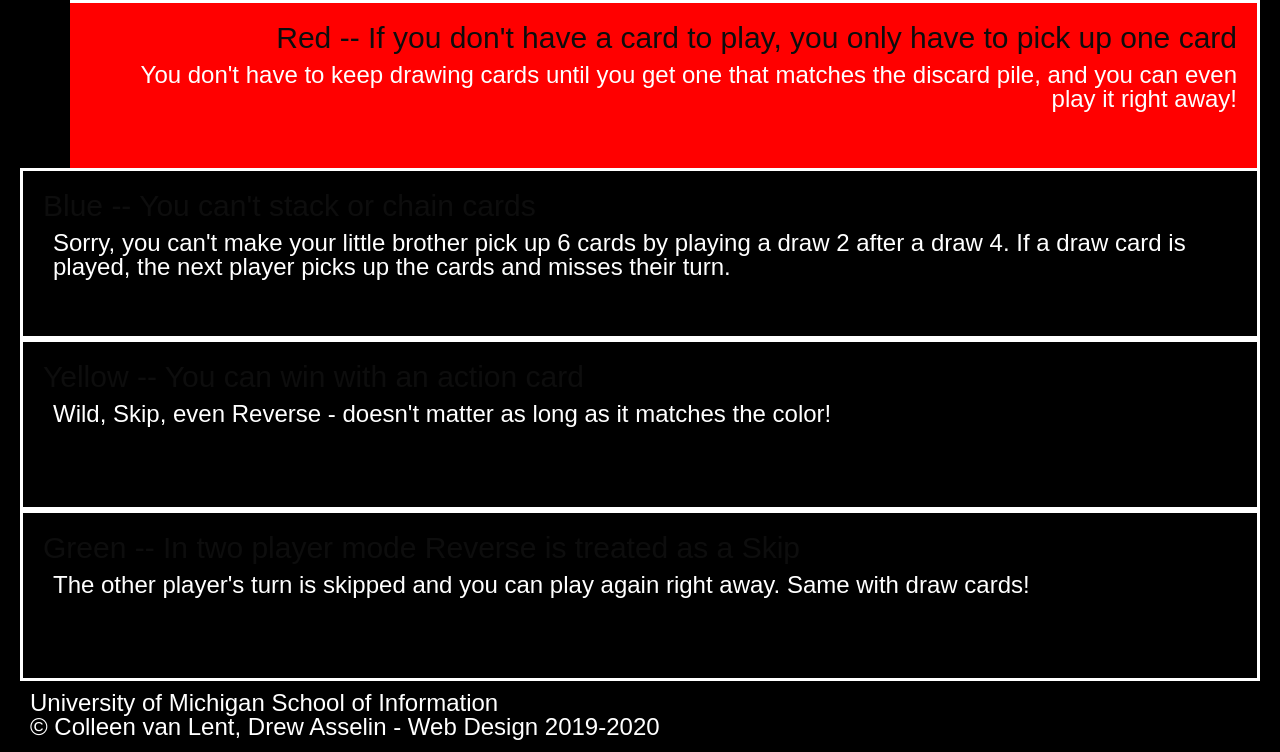
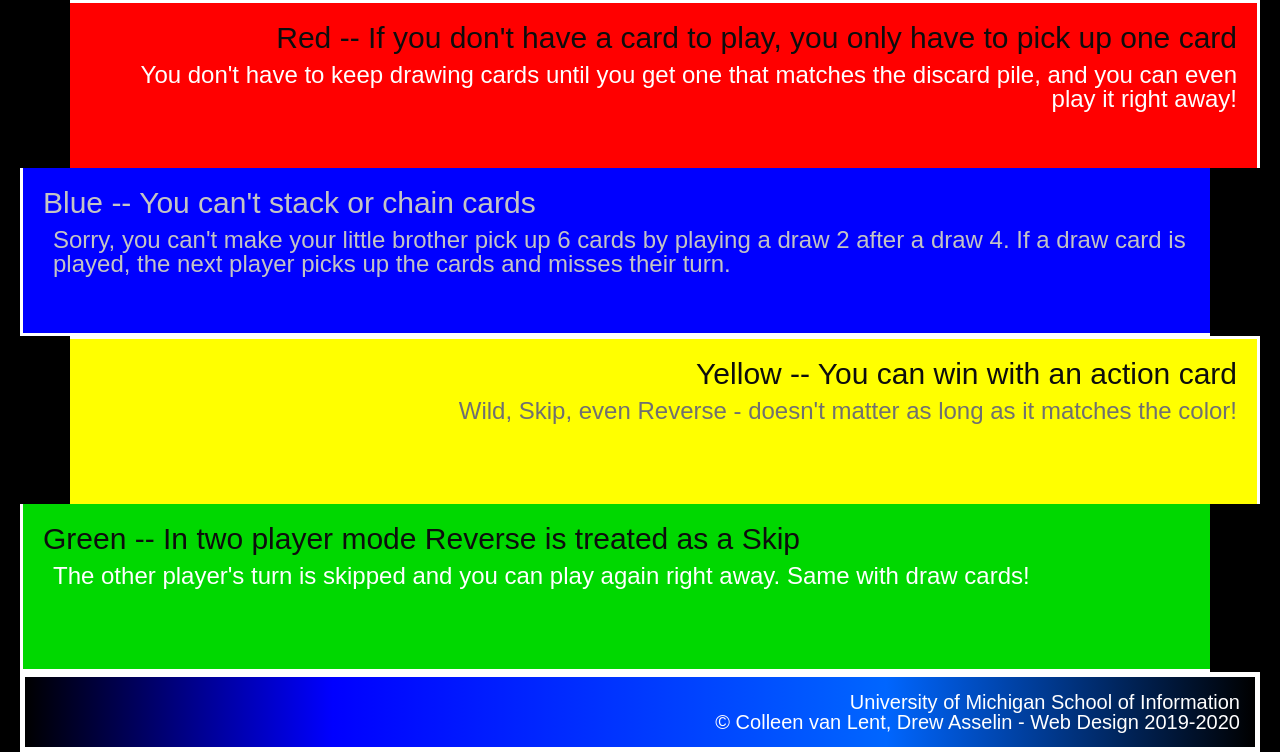
Before and after one commit to DiurnalDays/CSS_Practice, a plain HTML site: page hw3_simple_css-main/index.html in a window 1280 px wide. Shown: the part 528-1280 px from the top of the page. Drawn offline with Linux system fonts and the light colour scheme.

Commit message:
Add files via upload

```diff
--- a/hw3_simple_css-main/css/style.css
+++ b/hw3_simple_css-main/css/style.css
@@ -1,3 +1,8 @@
+.introduction{
+    border-radius:15px;
+    margin-top:15px;
+    line-height:2;
+}
 body{
     font-family:Arial, Verdana, sans-serif;
     background-color: #000000;
@@ -23,17 +28,13 @@ p{
 img{
     width:250px;
     display:block;
+    margin:auto;
     border: 10px dotted #FFFFFF;
 }
 div{
     min-height:125px;
     padding:20px;
     border: 3px solid #FFFFFF;
-}
-.introduction{
-    border-radius:15px;
-    margin-top:15px;
-    line-height:2;
 }
 .red{
     background:#ff0000;
@@ -42,3 +43,34 @@ div{
     border-bottom:2px;
     border-left:5px;
 }
+.blue{
+    background:#0000FF;
+    text-align:left;
+    margin-right:50px;
+    border-right:5px;
+    border-top: 2px;
+    color: #c4c4c4;
+}
+.blue h2{color:#c4c4c4;}
+.yellow{
+    background:#FFFF00;
+    text-align:right;
+    margin-left:50px;
+    border-bottom:2px;
+    border-left:5px;
+    color: #707070;
+}
+.green{
+    background:#00D800;
+    text-align: left;
+    margin-right:50px;
+    border-right:5px;
+    border-top:2px;
+}
+footer{background: linear-gradient(90deg, rgba(0,0,0,1) 0%, rgba(0,0,255,1) 25%, rgba(0,102,255,1) 70%, rgba(0,0,0,1) 100%);
+border: 5px solid #FFFFFF;}
+footer p{font-size: 20px;
+text-align:right;
+padding-top:15px;
+padding-right:15px;
+padding-bottom:15px;}
```
